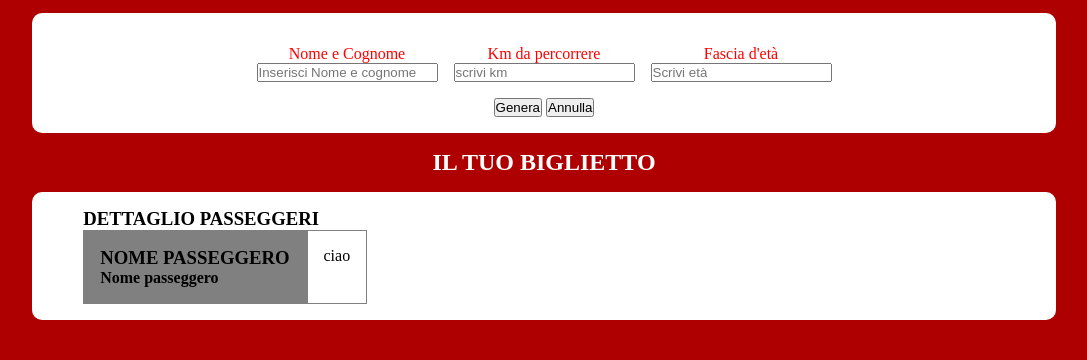
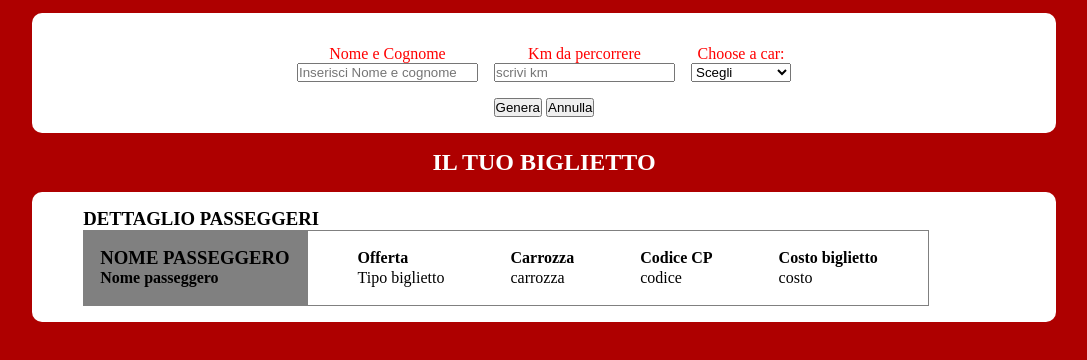
Before and after one commit to TommasoGalistu/js-biglietto-treno-form, a plain HTML site: page index.html in a window 1280 px wide. Shown: the part 40-400 px from the top of the page, without its empty margins (96-1183 px from the left). Drawn offline with Linux system fonts and the light colour scheme.

Commit message:
modifica input

```diff
--- a/css/style.css
+++ b/css/style.css
@@ -54,3 +54,7 @@ label{
 .contSinistra{
     background-color: grey;
 }
+
+th, td{
+    padding: 0 2rem;
+}
--- a/index.html
+++ b/index.html
@@ -21,8 +21,13 @@
                         <input type="text" placeholder="scrivi km" >
                     </div>
                     <div>
-                        <label for="fname">Fascia d'età</label>
-                        <input type="text" placeholder="Scrivi età" >
+                        <label>Choose a car:</label>
+                        <select>
+                        <option value="Scegli">Scegli</option>
+                        <option value="minorenne">&#8249; 18 anni</option>
+                        <option value="maggiorenne">&#8250; &#61; di 18 anni</option>
+                        <option value="anziano">&#8250; di 65 anni</option>
+                        </select>
                     </div>
 
                   </form>
@@ -41,7 +46,21 @@
                             <strong class="nomePasseggero">Nome passeggero</strong>
                         </div>
                         <div class="contDestra">
-                            ciao
+                            <table>
+                                <tr>
+                                    <th><strong>Offerta</strong></th>
+                                    <th><strong>Carrozza</strong></th>
+                                    <th><strong>Codice CP</strong></th>
+                                    <th><strong>Costo biglietto</strong></th>
+                                  </tr>
+                                  <tr>
+                                    <td>Tipo biglietto</td>
+                                    <td>carrozza</td>
+                                    <td>codice</td>
+                                    <td>costo</td>
+                                  </tr>
+
+                            </table>
                         </div>
 
                     </div>
```
